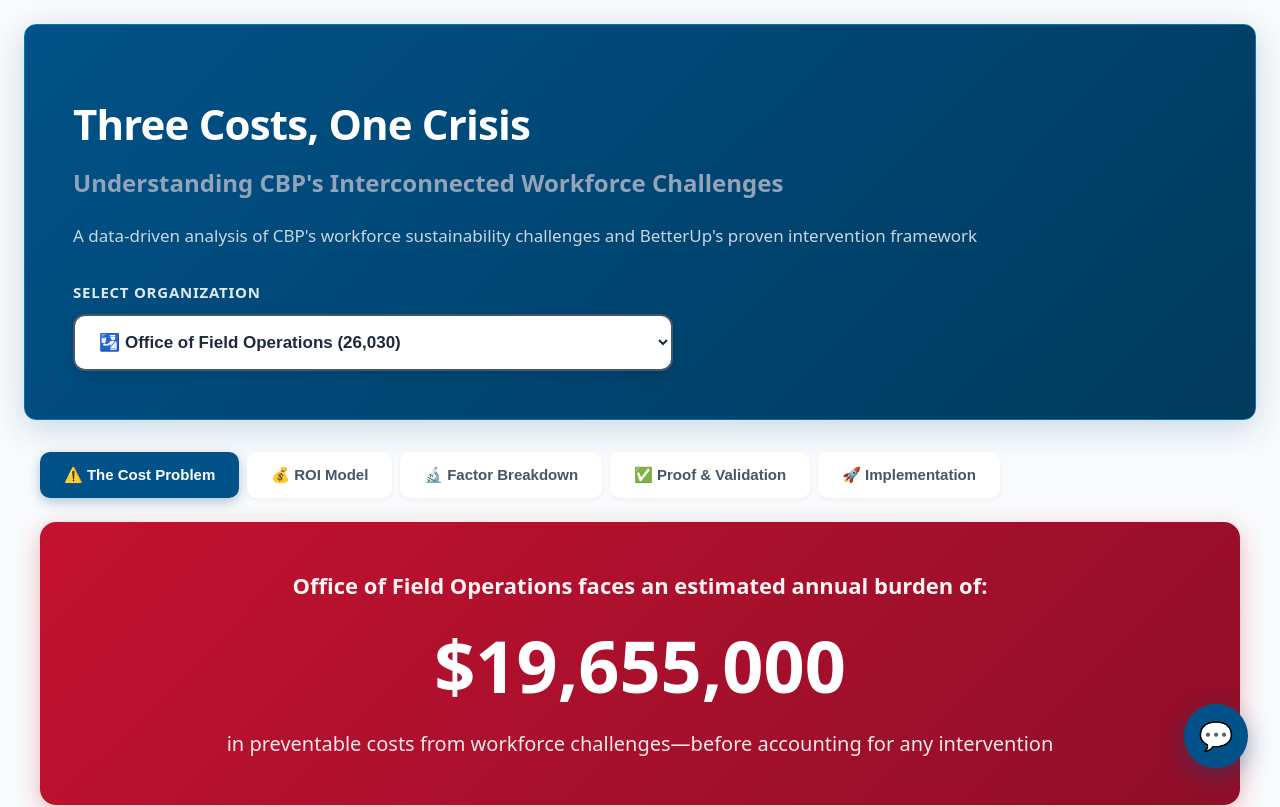
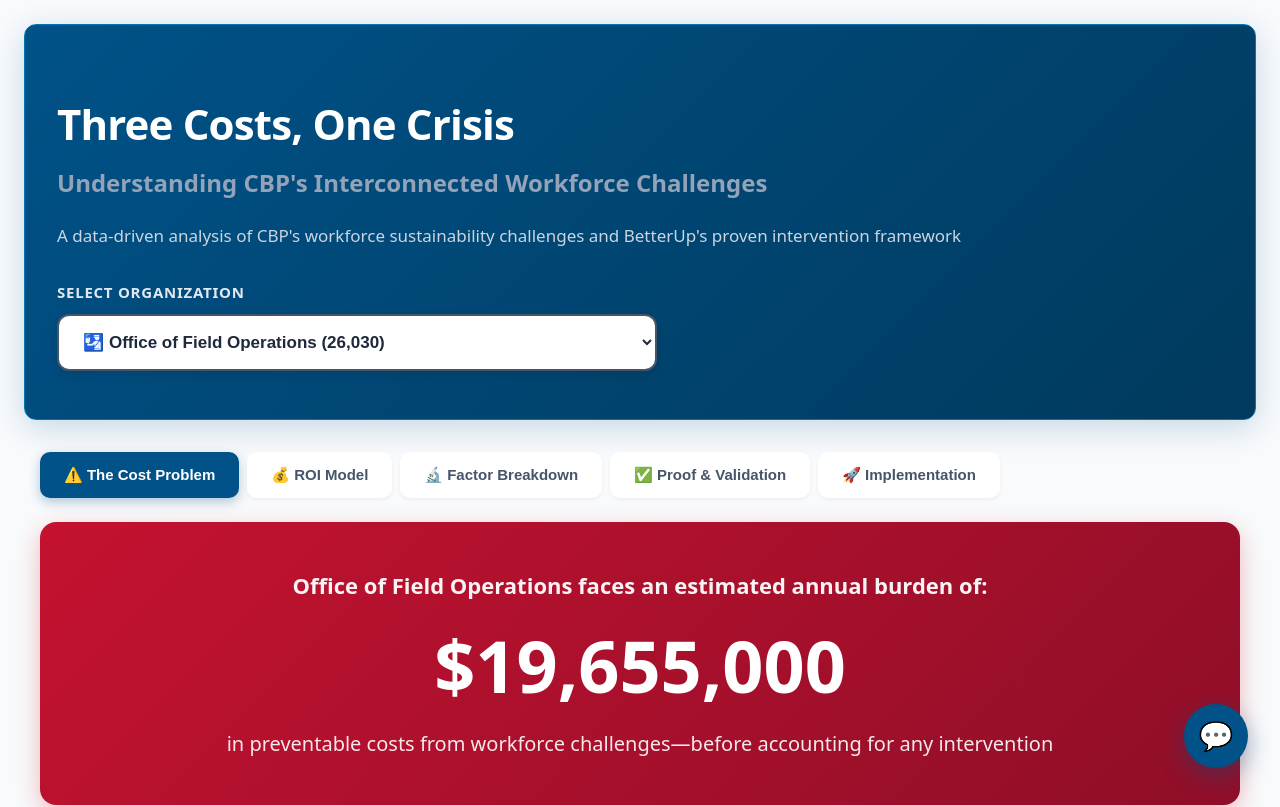
Before and after one commit to scottrsmith-bu/cbp-roi-calculator, a React (Create React App) app: page / in a window 1280 px wide. Shown: the top 807 px of the page. Built offline with nearby package versions, Linux system fonts and the light colour scheme.

Commit message:
Update App.js

```diff
--- a/src/App.js
+++ b/src/App.js
@@ -147,7 +147,7 @@
     <div style={{fontFamily: 'system-ui, -apple-system, sans-serif', background: '#f8fafc', minHeight: '100vh', padding: '24px'}}>
 
       {/* PRETTIER HEADER */}
-      <div style={{maxWidth: '1200px', margin: '0 auto 32px', background: 'linear-gradient(135deg, #005288 0%, #003a5d 100%)', borderRadius: '12px', padding: '48px', boxShadow: '0 8px 32px rgba(0,82,136,0.2)', border: '1px solid #0078ae'}}>
+      <div style={{maxWidth: '1200px', margin: '0 auto 32px', background: 'linear-gradient(135deg, #005288 0%, #003a5d 100%)', borderRadius: '12px', padding: '48px 32px', boxShadow: '0 8px 32px rgba(0,82,136,0.2)', border: '1px solid #0078ae'}}>
         <div style={{marginBottom: '32px'}}>
           <h1 style={{fontSize: '42px', fontWeight: '900', color: 'white', marginBottom: '16px', lineHeight: '1.1', letterSpacing: '-0.02em'}}>
             Three Costs, One Crisis
```
